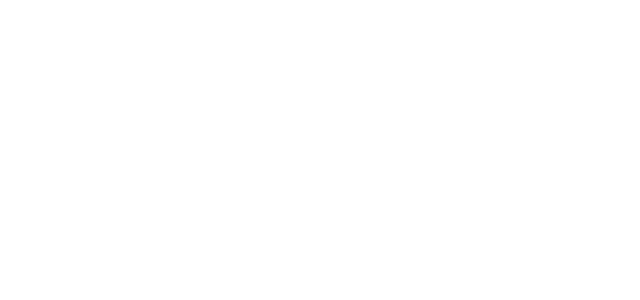
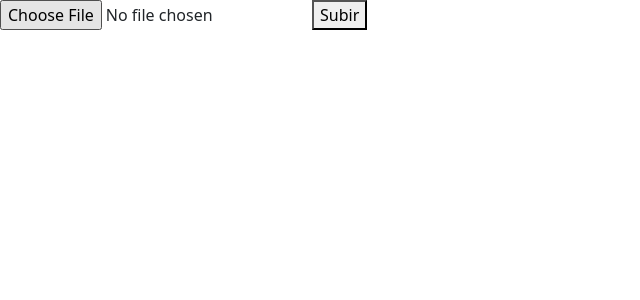
Before and after one commit to soluziona-cl/Soluziona.CRM, a React (Create React App) app: page /ImportarArchivo in a window 1280 px wide. Before the commit this address had no page. Shown: the top 300 px of the page, without its empty margins (0-640 px from the left). Built offline with nearby package versions, Linux system fonts and the light colour scheme.

Commit message:
añadido un componente para subir archivos

```diff
--- a/src/App.js
+++ b/src/App.js
@@ -2,6 +2,7 @@
 import './App.css';
 import Login from "../src/html/Login";
 import Dashboard from "./html/Dashboard";
+import ImportarArchivo from "../src/html/subirArchivos"
 import 'bootstrap/dist/css/bootstrap.min.css';
 
 function App() {
@@ -10,6 +11,7 @@
         <Routes>
         <Route path="/" element={<Login />} />
           <Route path="/Dashboard" element={<Dashboard />} />
+          <Route path="/ImportarArchivo" element={<ImportarArchivo />} />
         </Routes>
     </Router>
   );
--- /dev/null
+++ b/src/html/Componentes/ImportarArchivo.js
@@ -0,0 +1,36 @@
+import React, { useState } from 'react';
+import axios from "axios";
+function ImportarArchivo() {
+    const [excel, setExcel] = useState()
+
+
+    const handleFile = (e) => {
+
+        setExcel(e.target.files[0])
+
+    }
+
+    const coneccionApi = () => {
+
+        var formData = new FormData()
+        formData.append('postedFile', excel)
+        // var requestOptions = {
+        //     method: 'POST',
+        //     body: formData,
+        //     redirect: 'follow'
+        // };
+        axios.post('https://app.soluziona.cl/API_desa/Soluziona.QA/api/Contact_CRM/CRM/Files/Test', formData)
+        .then(function (response) {
+            console.log(JSON.stringify(response.data));
+          })
+        .catch(error => console.log('error', error));
+    }
+
+    return (
+        <>
+            <input type="file" onChange={handleFile} />
+            <button onClick={coneccionApi}>Subir</button>
+        </>
+    )
+}
+export default ImportarArchivo
--- a/src/html/Login.js
+++ b/src/html/Login.js
@@ -119,13 +119,13 @@
             </div>
           </div>
         </div> */}
-        <div className="container-sm-lg-4">
+        <div className="container-sm-lg-6 col-sm-4">
           <div className="card" id="card" >
-            <div className="row justify-content-md-center mt-5 ">
-              <div className="mb-3 flex-column col-lg-6 col-sm-6">
+            <div className="row justify-content-md-center ">
+              <div className="mb-3 flex-column col-lg-6 col-sm-4">
 
-                  <img className="img-fluid" src={logo}/>
-                  <p className="mt-2 mb-4">Bienvenido Procollect CRM</p>
+                <img className="img-fluid" src={logo} />
+                <p className="mt-2 mb-4">Bienvenido Procollect CRM</p>
 
 
                 <label for="label_user" className="form-label">Ingrese usuario</label>
--- /dev/null
+++ b/src/html/subirArchivos.js
@@ -0,0 +1,15 @@
+
+import ImportarArchivo from '../html/Componentes/ImportarArchivo';
+
+
+function OnlineView() {
+    return (
+        <>
+
+            <div>
+                <ImportarArchivo />
+            </div>
+        </>
+    )
+}
+export default OnlineView
```
